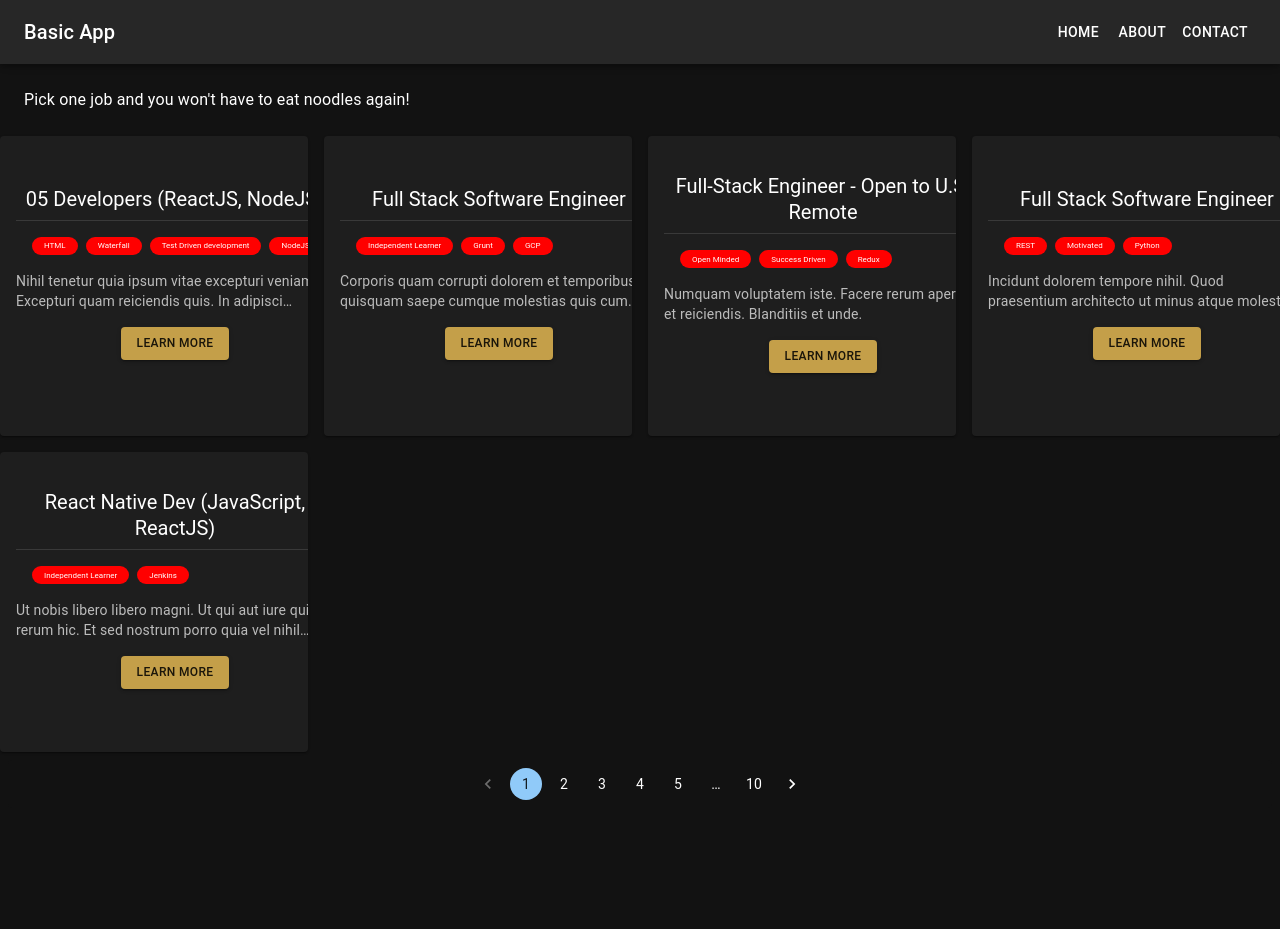
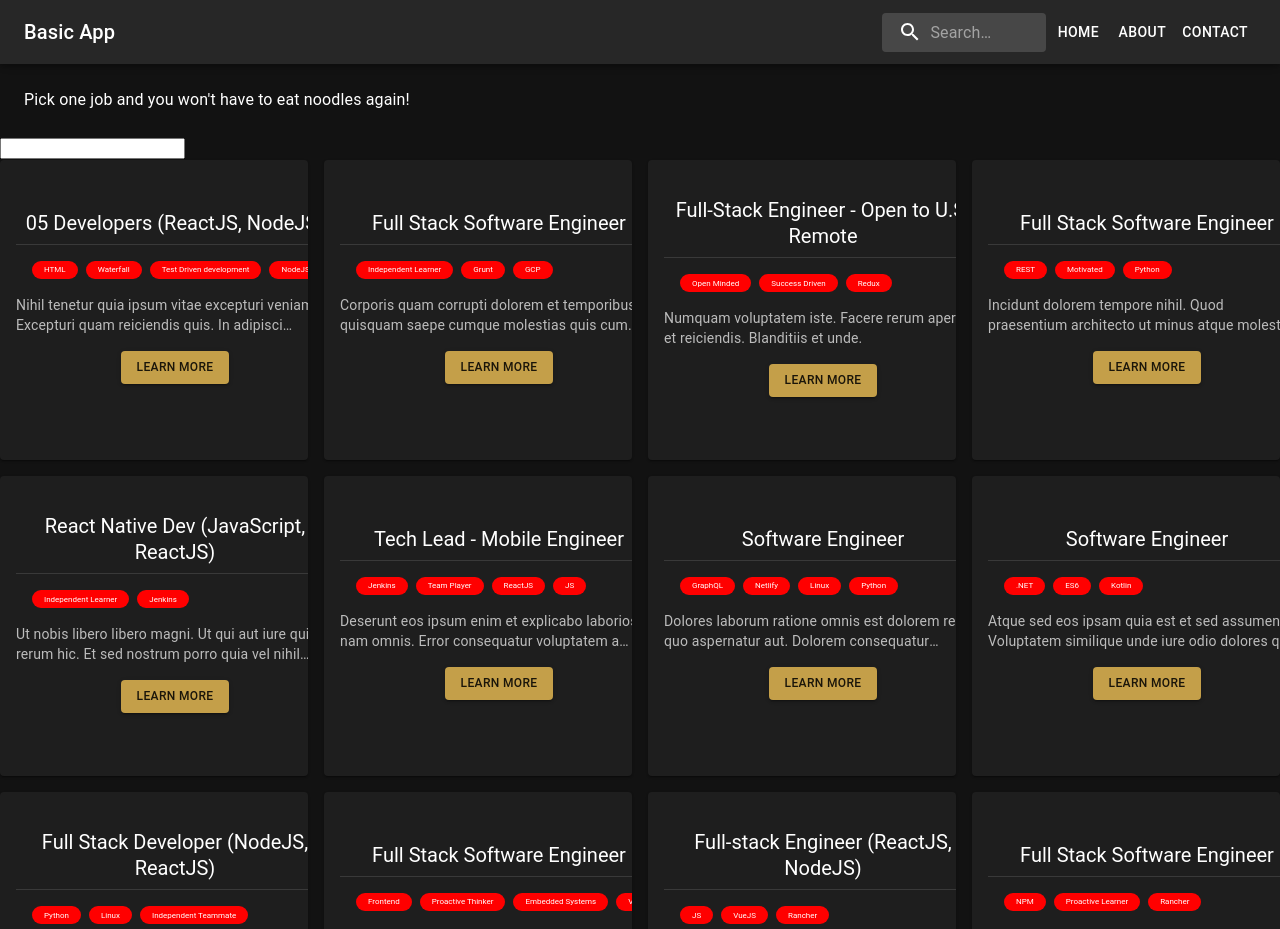
Before and after one commit to minhtam220/ftw_react_MuiBasicApp, a React (Create React App) app: page / in a window 1280 px wide. Shown: the top 929 px of the page. Before the commit the page ends 816 px from the top, so only its background shows below. Built offline with nearby package versions, Linux system fonts and the light colour scheme.

Commit message:
make search works

```diff
--- a/src/App.js
+++ b/src/App.js
@@ -1,5 +1,8 @@
 import "./App.css";
 import { Grid, Box } from "@mui/material";
+import { getJobs } from "./data.js";
+import { Link, Outlet, useSearchParams } from "react-router-dom";
+import { styled, alpha } from "@mui/material/styles";
 import NavigationBar from "./components/NavigationBar";
 import JobCard from "./components/JobCard";
 import jobs from "./jobs.json";
@@ -19,15 +22,42 @@ const theme = createTheme({
 });
 
 export default function App() {
+  let jobs = getJobs();
+  let [searchParams, setSearchParams] = useSearchParams();
+
   return (
     <ThemeProvider theme={theme}>
       <NavigationBar />
+
+      <input
+        value={searchParams.get("filter") || ""}
+        onChange={(event) => {
+          let filter = event.target.value;
+          if (filter) {
+            setSearchParams({ filter });
+          } else {
+            setSearchParams({});
+          }
+        }}
+      />
+
       <Grid container spacing={2}>
-        {jobs.slice(0, 5).map((job) => (
-          <Grid item xs={12} md={4} lg={3}>
-            <JobCard job={job} />
-          </Grid>
-        ))}
+        {jobs
+
+          .filter((job) => {
+            let filter = searchParams.get("filter");
+            if (!filter) return true;
+            let title = job.title.toLowerCase();
+            return title.startsWith(filter.toLowerCase());
+          })
+
+          .slice(0, 20)
+
+          .map((job) => (
+            <Grid item xs={12} md={4} lg={3}>
+              <JobCard job={job} />
+            </Grid>
+          ))}
       </Grid>
       <Box
         sx={{
--- a/src/components/NavigationBar.js
+++ b/src/components/NavigationBar.js
@@ -1,4 +1,6 @@
 import * as React from "react";
+import { Link, Outlet, useSearchParams } from "react-router-dom";
+import { styled, alpha } from "@mui/material/styles";
 import AppBar from "@mui/material/AppBar";
 import Box from "@mui/material/Box";
 import CssBaseline from "@mui/material/CssBaseline";
@@ -13,6 +15,51 @@ import MenuIcon from "@mui/icons-material/Menu";
 import Toolbar from "@mui/material/Toolbar";
 import Typography from "@mui/material/Typography";
 import Button from "@mui/material/Button";
+
+import InputBase from "@mui/material/InputBase";
+import SearchIcon from "@mui/icons-material/Search";
+
+const Search = styled("div")(({ theme }) => ({
+  position: "relative",
+  borderRadius: theme.shape.borderRadius,
+  backgroundColor: alpha(theme.palette.common.white, 0.15),
+  "&:hover": {
+    backgroundColor: alpha(theme.palette.common.white, 0.25),
+  },
+  marginLeft: 0,
+  width: "100%",
+  [theme.breakpoints.up("sm")]: {
+    marginLeft: theme.spacing(1),
+    width: "auto",
+  },
+}));
+
+const SearchIconWrapper = styled("div")(({ theme }) => ({
+  padding: theme.spacing(0, 2),
+  height: "100%",
+  position: "absolute",
+  pointerEvents: "none",
+  display: "flex",
+  alignItems: "center",
+  justifyContent: "center",
+}));
+
+const StyledInputBase = styled(InputBase)(({ theme }) => ({
+  color: "inherit",
+  "& .MuiInputBase-input": {
+    padding: theme.spacing(1, 1, 1, 0),
+    // vertical padding + font size from searchIcon
+    paddingLeft: `calc(1em + ${theme.spacing(4)})`,
+    transition: theme.transitions.create("width"),
+    width: "100%",
+    [theme.breakpoints.up("sm")]: {
+      width: "12ch",
+      "&:focus": {
+        width: "20ch",
+      },
+    },
+  },
+}));
 
 interface Props {
   /**
@@ -75,6 +122,17 @@ export default function NavigationBar(props: Props) {
           >
             Basic App
           </Typography>
+
+          <Search>
+            <SearchIconWrapper>
+              <SearchIcon />
+            </SearchIconWrapper>
+            <StyledInputBase
+              placeholder="Search…"
+              inputProps={{ "aria-label": "search" }}
+            />
+          </Search>
+
           <Box sx={{ display: { xs: "none", sm: "block" } }}>
             {navItems.map((item) => (
               <Button key={item} sx={{ color: "#fff" }}>
--- /dev/null
+++ b/src/data.js
@@ -0,0 +1,227 @@
+let jobs = [
+  {
+    id: "_cx62grqgd",
+    companyId: "_1js1rb41w",
+    title: "05 Developers (ReactJS, NodeJS)",
+    city: "Austin",
+    postedDate: "2021-06-24T12:45:30.589Z",
+    salaryLow: 310000,
+    salaryHigh: 610000,
+    yrsXPExpected: 2,
+    active: true,
+    remote: false,
+    description:
+      "Nihil tenetur quia ipsum vitae excepturi veniam. Excepturi quam reiciendis quis. In adipisci quibusdam. ",
+    skills: ["HTML", "Waterfall", "Test Driven development", "NodeJS"],
+  },
+  {
+    id: "_srt9zo8iz",
+    companyId: "_xp6euaxae",
+    title: "Full Stack Software Engineer",
+    city: "Da Nang",
+    postedDate: "2021-07-05T12:45:30.572Z",
+    salaryLow: 400000,
+    salaryHigh: 660000,
+    yrsXPExpected: 12,
+    active: true,
+    remote: true,
+    description:
+      "Corporis quam corrupti dolorem et temporibus. Ut quisquam saepe cumque molestias quis cum consequatur et minus. ",
+    skills: ["Independent Learner", "Grunt", "GCP"],
+  },
+  {
+    id: "_hicjm0zgs",
+    companyId: "_xp6euaxae",
+    title: "Full-Stack Engineer - Open to U.S. Remote",
+    city: "New York",
+    postedDate: "2021-07-08T12:45:30.568Z",
+    salaryLow: 400000,
+    salaryHigh: 640000,
+    yrsXPExpected: 20,
+    active: true,
+    remote: true,
+    description:
+      "Numquam voluptatem iste. Facere rerum aperiam et reiciendis. Blanditiis et unde. ",
+    skills: ["Open Minded", "Success Driven", "Redux"],
+  },
+  {
+    id: "_3ptahsno6",
+    companyId: "_6s4fcvwqg",
+    title: "Full Stack Software Engineer",
+    city: "Kuala Lumpur",
+    postedDate: "2021-06-25T12:45:30.534Z",
+    salaryLow: 540000,
+    salaryHigh: 600000,
+    yrsXPExpected: 1,
+    active: true,
+    remote: true,
+    description:
+      "Incidunt dolorem tempore nihil. Quod praesentium architecto ut minus atque molestiae voluptas doloribus. ",
+    skills: ["REST", "Motivated", "Python"],
+  },
+  {
+    id: "_o6m4p5c39",
+    companyId: "_7xo50sanl",
+    title: "React Native Dev (JavaScript, ReactJS)",
+    city: "San Francisco",
+    postedDate: "2021-07-03T12:45:30.552Z",
+    salaryLow: 380000,
+    salaryHigh: 490000,
+    yrsXPExpected: 15,
+    active: true,
+    remote: false,
+    description:
+      "Ut nobis libero libero magni. Ut qui aut iure qui rerum hic. Et sed nostrum porro quia vel nihil dolores nisi. ",
+    skills: ["Independent Learner", "Jenkins"],
+  },
+  {
+    id: "_60sl6v1fo",
+    companyId: "_lerjrekhx",
+    title: "Tech Lead - Mobile Engineer",
+    city: "Singapore",
+    postedDate: "2021-07-09T12:45:30.597Z",
+    salaryLow: 340000,
+    salaryHigh: 460000,
+    yrsXPExpected: 13,
+    active: true,
+    remote: true,
+    description:
+      "Deserunt eos ipsum enim et explicabo laboriosam nam omnis. Error consequatur voluptatem a modi. ",
+    skills: [
+      "Jenkins",
+      "Team Player",
+      "ReactJS",
+      "JS",
+      "Version Control",
+      "Kotlin",
+    ],
+  },
+  {
+    id: "_59ky1v0i4",
+    companyId: "_v86b2k3pv",
+    title: "Software Engineer",
+    city: "Orlando",
+    postedDate: "2021-06-28T12:45:30.555Z",
+    salaryLow: 300000,
+    salaryHigh: 590000,
+    yrsXPExpected: 15,
+    active: true,
+    remote: true,
+    description:
+      "Dolores laborum ratione omnis est dolorem rem quo aspernatur aut. Dolorem consequatur accusamus. Ad excepturi voluptatem. ",
+    skills: ["GraphQL", "Netlify", "Linux", "Python"],
+  },
+  {
+    id: "_9i69890qk",
+    companyId: "_n85y8956i",
+    title: "Software Engineer",
+    city: "Singapore",
+    postedDate: "2021-06-11T12:45:30.577Z",
+    salaryLow: 540000,
+    salaryHigh: 660000,
+    yrsXPExpected: 18,
+    active: true,
+    remote: true,
+    description:
+      "Atque sed eos ipsam quia est et sed assumenda. Voluptatem similique unde iure odio dolores quis id. Hic et nulla at provident ex. ",
+    skills: [".NET", "ES6", "Kotlin"],
+  },
+  {
+    id: "_7xywros7m",
+    companyId: "_au9gk9akr",
+    title: "Full Stack Developer (NodeJS, ReactJS)",
+    city: "Orlando",
+    postedDate: "2021-06-30T12:45:30.533Z",
+    salaryLow: 450000,
+    salaryHigh: 640000,
+    yrsXPExpected: 16,
+    active: true,
+    remote: true,
+    description:
+      "Ut recusandae aliquid itaque. Dicta libero sed maiores voluptas autem. Maiores sit minus et explicabo. Odio doloribus distinctio. ",
+    skills: ["Python", "Linux", "Independent Teammate"],
+  },
+  {
+    id: "_d08d5p0ub",
+    companyId: "_6s4fcvwqg",
+    title: "Full Stack Software Engineer",
+    city: "Tokyo",
+    postedDate: "2021-06-18T12:45:30.536Z",
+    salaryLow: 550000,
+    salaryHigh: 660000,
+    yrsXPExpected: 13,
+    active: true,
+    remote: false,
+    description:
+      "Porro similique ratione iure iure. Est consequatur optio accusamus aut. Eius alias aliquam molestiae dolorum voluptates quia. ",
+    skills: ["Frontend", "Proactive Thinker", "Embedded Systems", "Vim"],
+  },
+  {
+    id: "_53os00p0n",
+    companyId: "_v86b2k3pv",
+    title: "Full-stack Engineer (ReactJS, NodeJS)",
+    city: "New York",
+    postedDate: "2021-06-29T12:45:30.559Z",
+    salaryLow: 240000,
+    salaryHigh: 290000,
+    yrsXPExpected: 12,
+    active: true,
+    remote: true,
+    description:
+      "Ex non id a et quis iusto quibusdam. Provident doloremque nobis alias consectetur officiis quia ut. Cumque id earum in laudantium hic ea modi.",
+    skills: ["JS", "VueJS", "Rancher"],
+  },
+  {
+    id: "_5j4gwq5xc",
+    companyId: "_1js1rb41w",
+    title: "Full Stack Software Engineer",
+    city: "Hong Kong",
+    postedDate: "2021-06-13T12:45:30.590Z",
+    salaryLow: 360000,
+    salaryHigh: 470000,
+    yrsXPExpected: 4,
+    active: true,
+    remote: true,
+    description:
+      "Vel optio minus. Expedita blanditiis nulla eaque omnis eius eaque distinctio autem. Beatae soluta sapiente. Deleniti similique consectetur. Nisi mollitia ipsam sed nulla libero autem ex.",
+    skills: ["NPM", "Proactive Learner", "Rancher"],
+  },
+  {
+    id: "_a5xilmap8",
+    companyId: "_v86b2k3pv",
+    title: "Frontend Engineer",
+    city: "Paris",
+    postedDate: "2021-06-15T12:45:30.555Z",
+    salaryLow: 530000,
+    salaryHigh: 630000,
+    yrsXPExpected: 16,
+    active: true,
+    remote: true,
+    description:
+      "Earum ab tenetur maxime nihil totam sequi excepturi eaque aut. Sit consequatur suscipit dolor aut eius. Incidunt recusandae sint unde dolor. Velit harum et vitae aspernatur id error laborum accusamus.",
+    skills: ["Webpack", "Jenkins"],
+  },
+  {
+    id: "_7ktixmpfu",
+    companyId: "_2x5u1ahbm",
+    title: "Full-stack Engineer (ReactJS, NodeJS)",
+    city: "Hong Kong",
+    postedDate: "2021-06-13T12:45:30.544Z",
+    salaryLow: 380000,
+    salaryHigh: 490000,
+    yrsXPExpected: 3,
+    active: true,
+    remote: true,
+    description:
+      "Tempora sit consequuntur deserunt velit et blanditiis a. Non harum quam quis commodi non minima ex. Ad adipisci exercitationem ipsa nemo rerum harum laboriosam quo. ",
+    skills: ["Lean", "Proactive Learner", "Postgresql", "Frontend"],
+  },
+];
+
+export function getJobs() {
+  return jobs;
+}
+
+export function getJob(number) {
+  return jobs.find((job) => job.number === number);
+}
--- a/src/index.js
+++ b/src/index.js
@@ -1,10 +1,11 @@
 import React from "react";
 import ReactDOM from "react-dom/client";
 import App from "./App";
+import { BrowserRouter as Router } from "react-router-dom";
 
 const root = ReactDOM.createRoot(document.getElementById("root"));
 root.render(
-  <React.StrictMode>
+  <Router>
     <App />
-  </React.StrictMode>
+  </Router>
 );
```
